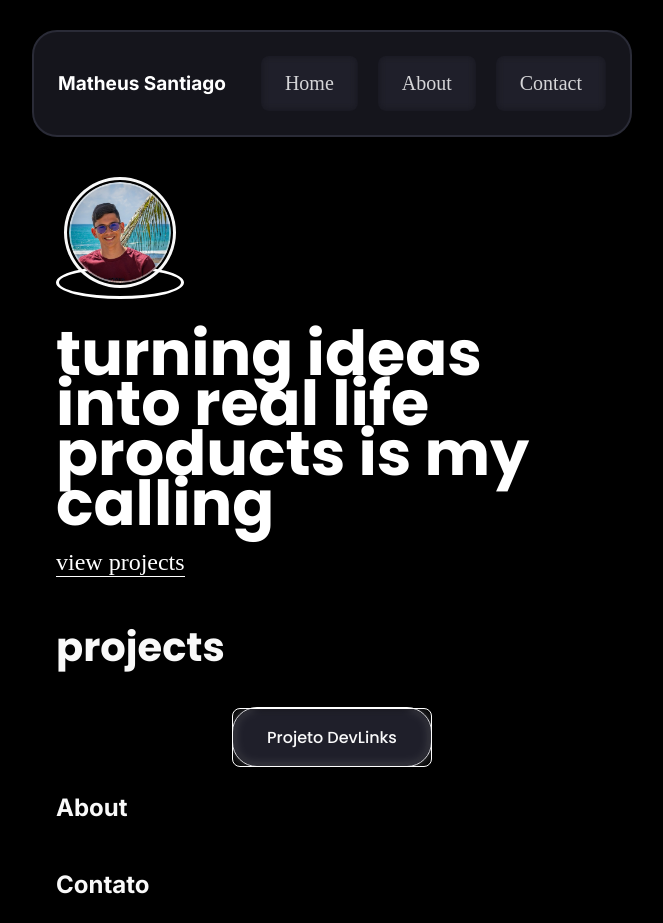
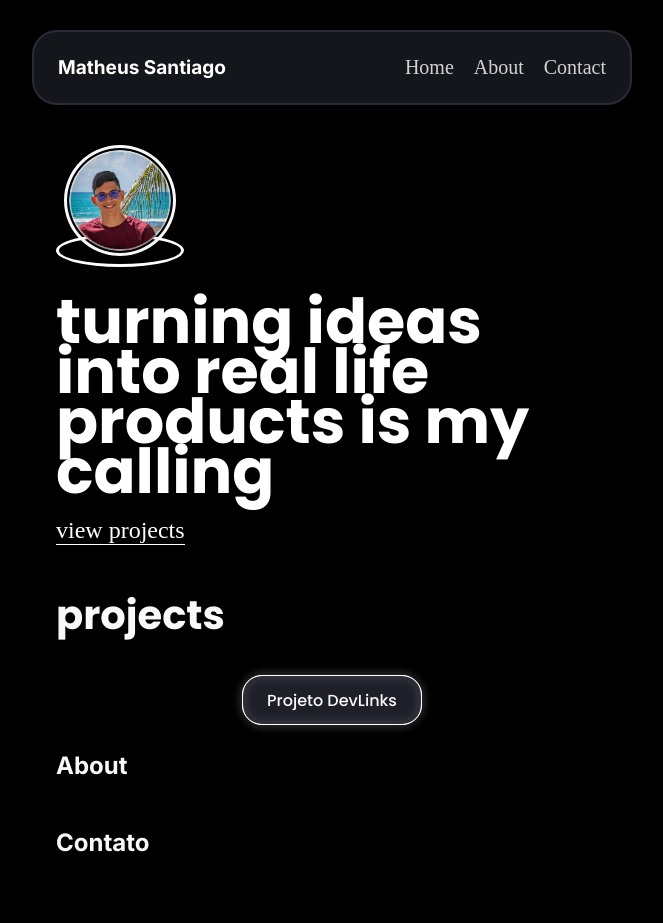
Before and after one commit to MatheussSantiago/portfolio, a plain HTML site: page index.html in a window 1280 px wide. Shown: the whole page, without its empty margins (308-971 px from the left). After the commit the page ends 881 px from the top, so only its background shows below. Drawn offline with Linux system fonts and the light colour scheme.

Commit message:
Resolve bugs

```diff
--- a/index.html
+++ b/index.html
@@ -37,8 +37,8 @@
 
     <div>
         <h1 id="projectstitulo">projects</h1>
-        <ul id="projectslist">
-            <li>
+        <ul id="projectsul">
+            <li id="projectsid">
                 <a
                 id="projectslink" href="https://matheusssantiago.github.io/Projeto-DevLinks/"target="_blank">Projeto DevLinks</a>
             </li>
--- a/style.css
+++ b/style.css
@@ -109,16 +109,14 @@ ul {
     font-family: poppins;
 }
 
-ul li a {
+#projectsid, #projectsul, #projectslink {
   display: flex;
   align-items: center;
   justify-content: center;
 
   padding: 16px 24px;
-
-  background: var(--surface-color);
   border: 1px solid var(--stroke-color);
-  border-radius: 8px;
+  border-radius: 20px;
 
   backdrop-filter: blur(4px);
 
@@ -128,10 +126,10 @@ ul li a {
   transition: background 0.2s;
 }
 
-#projectslist {
+#projectsul {
     display: flex;
-    width: 200px;
-    height: 60px;
+    width: 180px;
+    height: 50px;
     justify-content: center;
     flex-direction: column;
     gap: 16px;
@@ -143,7 +141,8 @@ ul li a {
 #projectslink {
     display: flex;
     text-decoration: none;
-    width: 200px;
+    width: 180px;
+    height: 50px;
     justify-content: center;
     font-size: 16px;
     color: #fffffff9;
```
